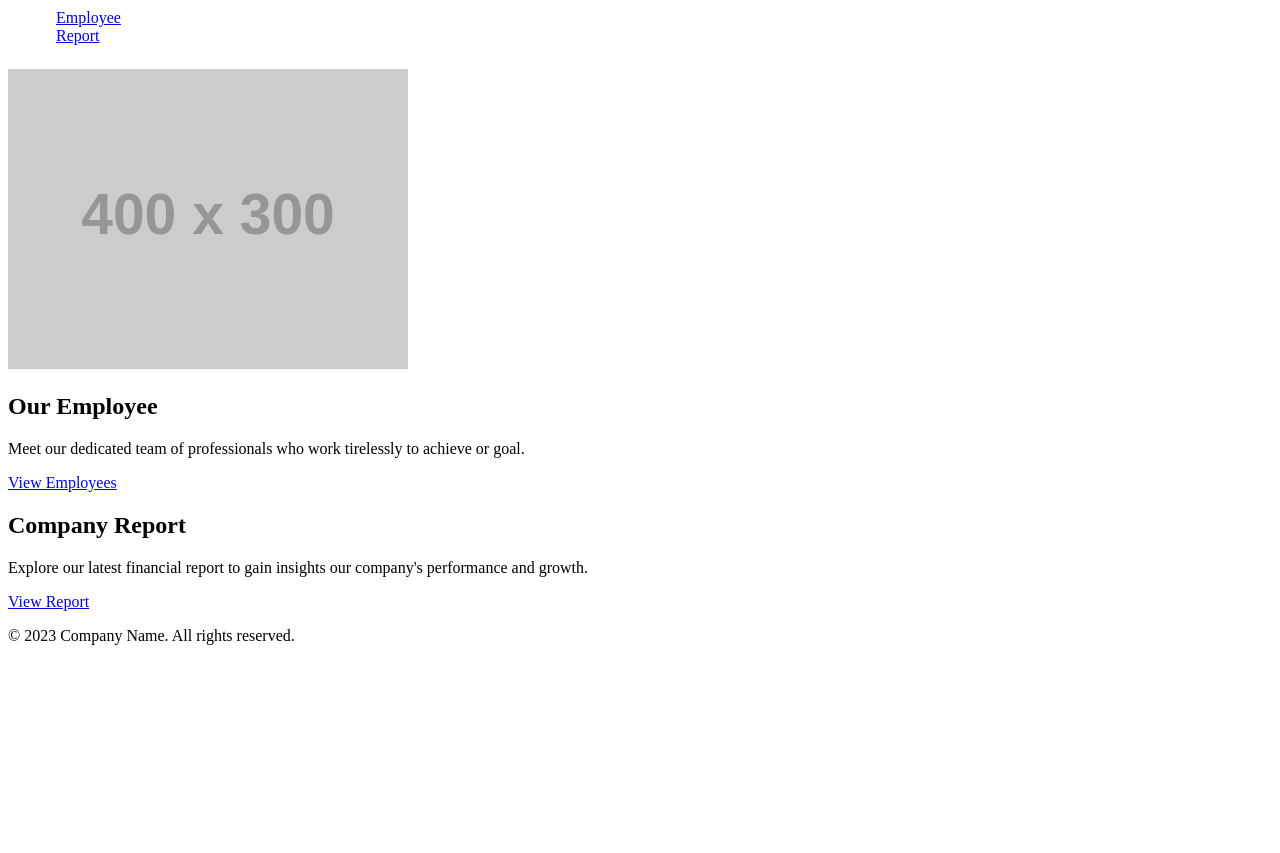
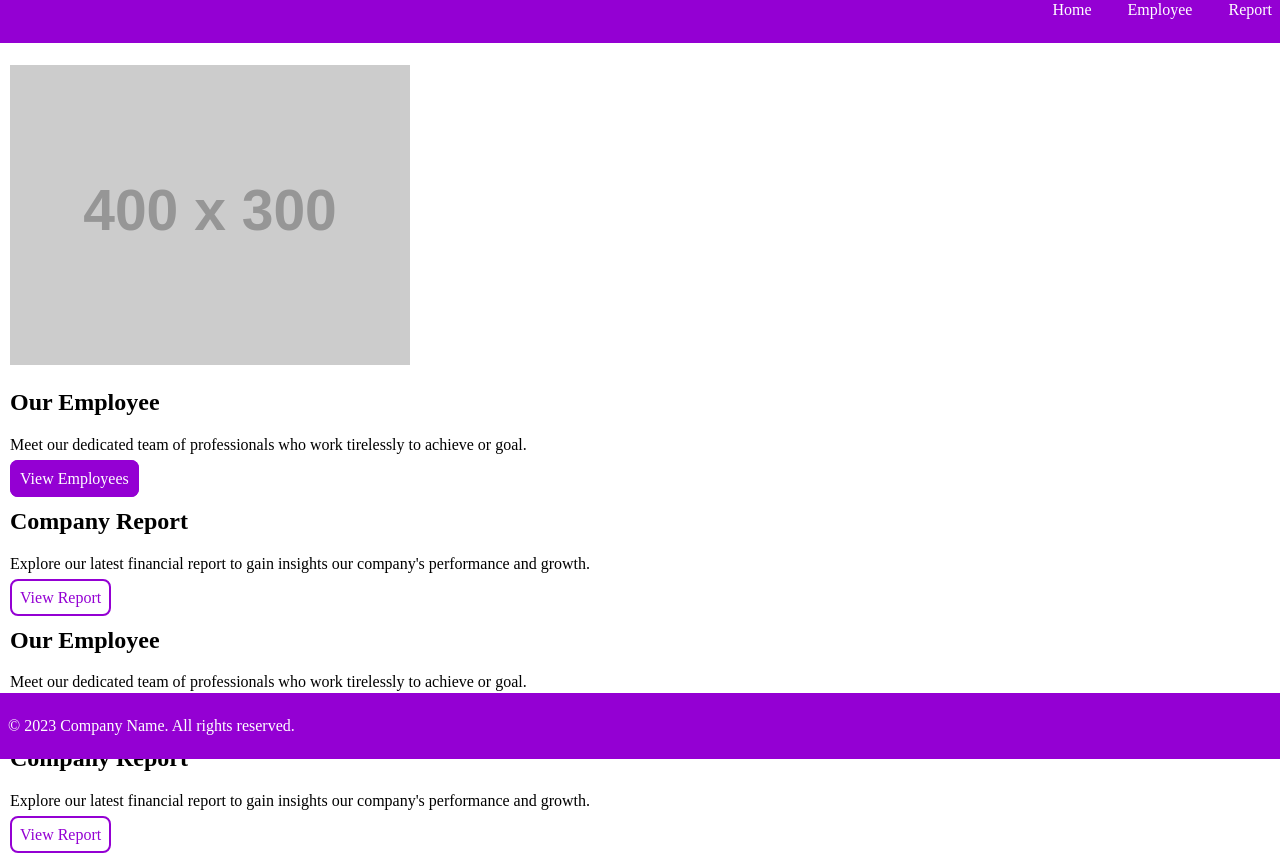
Before and after one commit to vais2004/CSS4, a plain HTML site: page index.html in a window 1280 px wide. Shown: the part 41-894 px from the top of the page. Before the commit the page ends 800 px from the top, so only its background shows below. Drawn offline with Linux system fonts and the light colour scheme; placeholder pictures from the web are drawn by us.

Commit message:
Css position static and fixed

```diff
--- a/index.html
+++ b/index.html
@@ -1,39 +1,54 @@
 <!DOCTYPE html>
 <html>
     <head>
-        <title>CSS 4</title>
+        <title>Company website</title>
         <link href="styles.css" rel="stylesheet" />
     </head>
     <body>
         <header>
             <nav class="container navigation">
-                <a href="/">Company Logo</a>
-                <ul>
-                    <li>
-                        <a href="/">Employee</a>
+                <a href="/" class="nav-brand link">Company Logo</a>
+                <ul class="list-non-bullet nav-pills">
+                    <li class="list-item-inline">
+                        <a href="/" class="link">Home</a>
                     </li>
-                    <li>
-                        <a href="/">Report</a>
+                    <li class="list-item-inline">
+                        <a href="/" class="link">Employee</a>
+                    </li>
+                    <li class="list-item-inline">
+                        <a href="/" class="link">Report</a>
                     </li>
                 </ul>
             </nav>
         </header>
 
         <main>
-            <section>
+            <section class="section-img">
                 <img src="https://placehold.co/400x300?text=Employees+Smiling" alt="Employee Smiling"/>
             </section>
 
             <section>
                 <h2>Our Employee</h2>
                 <p>Meet our dedicated team of professionals who work tirelessly to achieve or goal.</p>
-                <a href="/">View Employees</a>
+                <a href="/" class="link link-primary btn-employee">View Employees</a>
             </section>
 
             <section>
                 <h2>Company Report</h2>
                 <p>Explore our latest financial report to gain insights our company's performance and growth.</p>
-                <a href="/">View Report</a>
+                <a href="/" class="link link-secondary btn-report">View Report</a>
+            </section>
+
+            <section>
+                <h2>Our Employee</h2>
+                <p>Meet our dedicated team of professionals who work tirelessly to achieve or goal.</p>
+                <a href="/" class="link link-primary btn-employee">View Employees</a>
+            </section>
+
+            <section>
+                <h2>Company Report</h2>
+                <p>Explore our latest financial report to gain insights our company's performance and growth.</p>
+                <a href="/" class="link link-secondary btn-report">View Report</a>
             </section>
 
         </main>
--- a/styles.css
+++ b/styles.css
@@ -1,3 +1,20 @@
+:root{
+    --primary-color:darkviolet;
+}
+
+body{
+    margin: 0px;
+}
+main{
+    padding-top: 90px;
+}
+
+section{
+    padding-left: 10px;
+}
+.section-img{
+    padding-top: 1rem;
+}
 .container{
     padding-left: 1.5rem;
     padding-right: 1.5rem;
@@ -19,12 +36,21 @@
     color: white;
     padding: 8px;
 }
-
 .link-secondary{
     border: 2px solid var(--primary-color);
     border-radius: 0.5rem;
     color: var(--primary-color);
     padding: 8px;
+}
+
+.btn-employee:hover{
+    background-color: white;
+    color: var(--primary-color);
+}
+
+.btn-report:hover{
+    background-color:  var(--primary-color);
+    color: white;
 }
 
 .list-non-bullet{
@@ -37,6 +63,8 @@
 }
 
 .navigation{
+    position: fixed;
+    width: 100%;
     background-color: var(--primary-color);
     color: white;
     padding: 0.5rem;
@@ -53,3 +81,13 @@
 .navigation .link{
     color: white;
 }
+
+footer{
+    background-color: var(--primary-color);
+    color: white;
+    padding: 0.5rem;
+    margin-top: 1rem;
+    position: fixed;
+    bottom: 0px;
+    width: 100%;
+}
```
